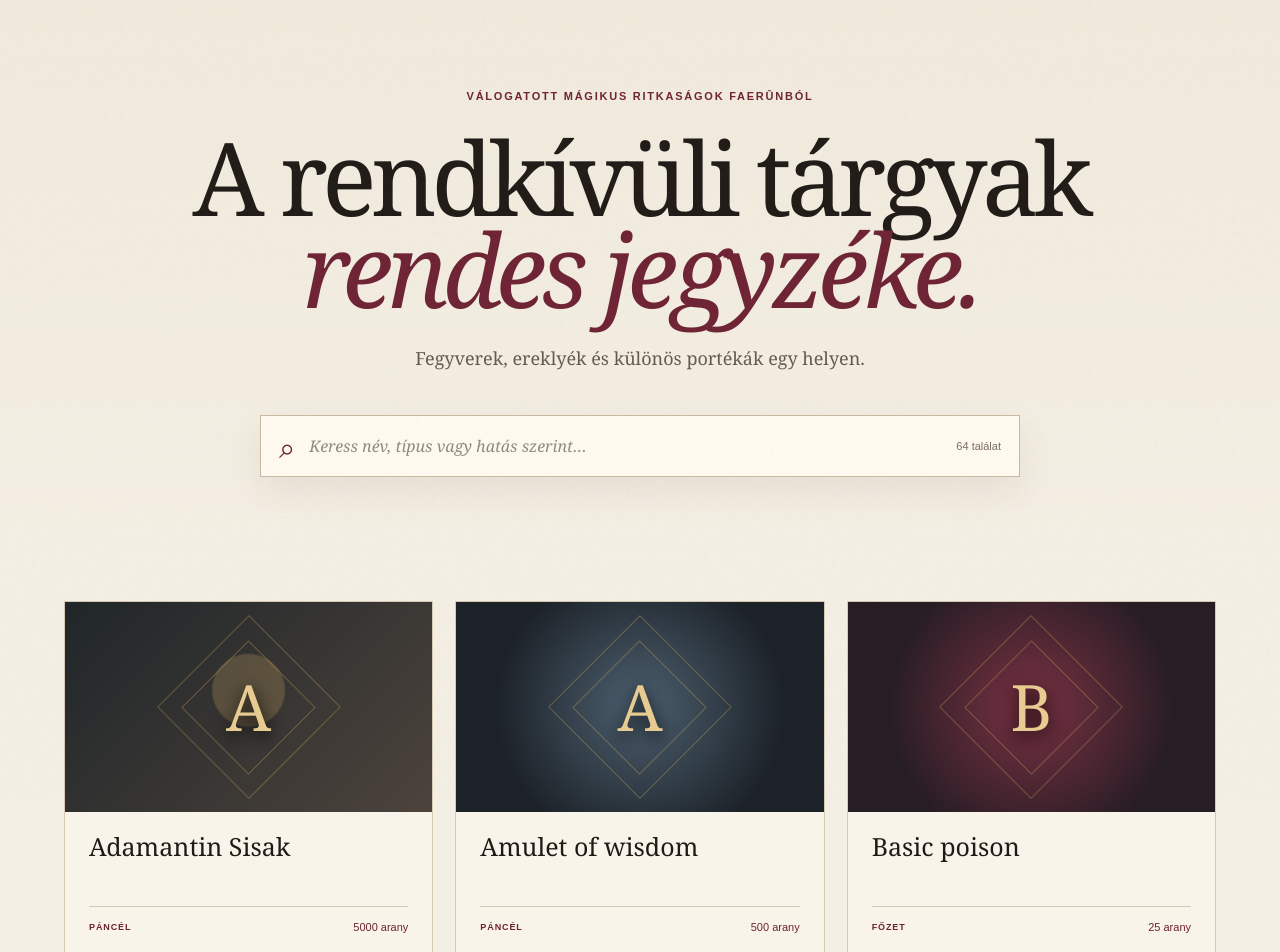
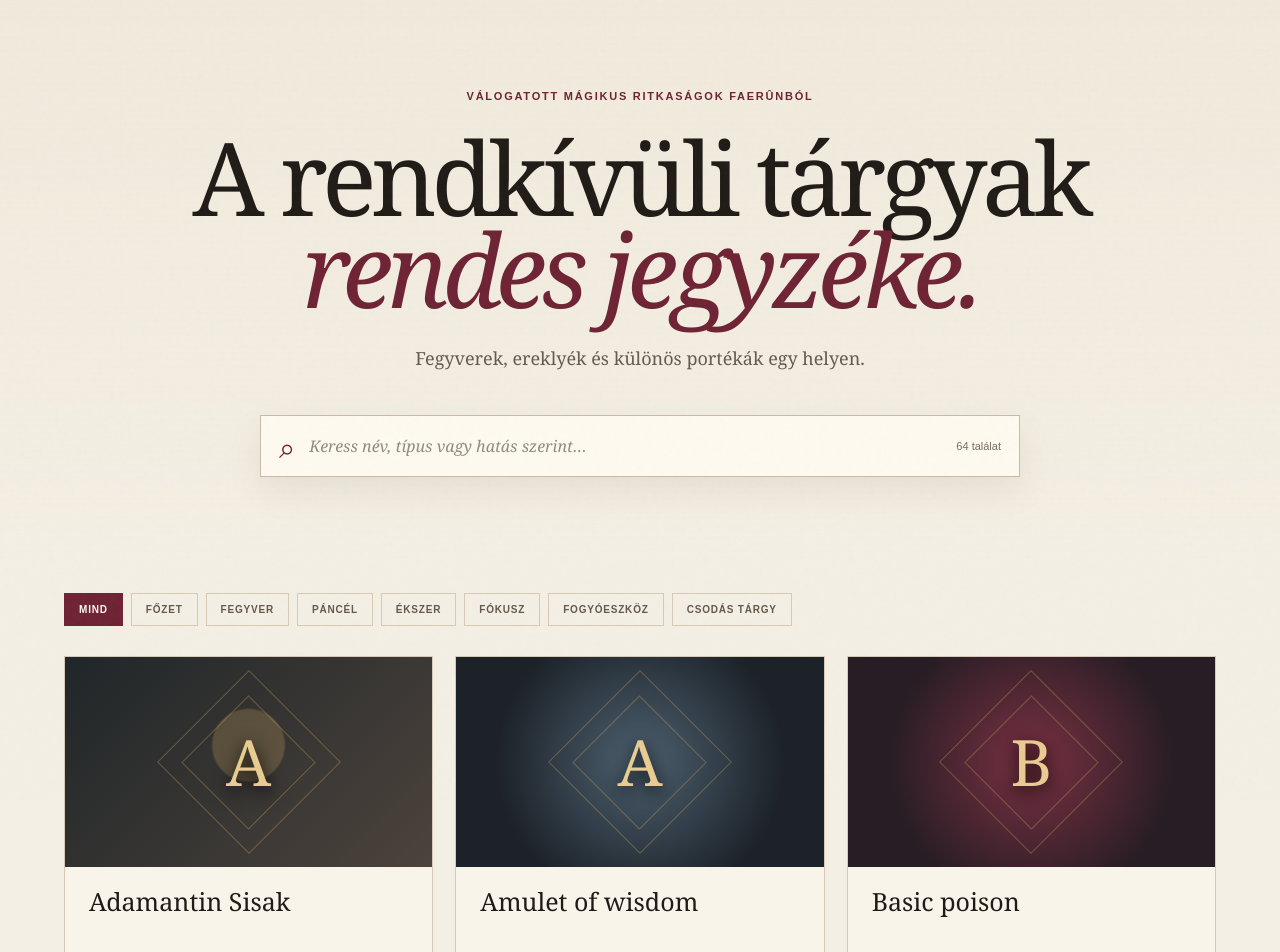
Before and after one commit to 90tszabotibor/Item-Catalog, a Next.js app: page / in a window 1280 px wide. Shown: the top 952 px of the page. Built offline with nearby package versions, Linux system fonts and the light colour scheme.

Commit message:
Restore filters and add jewelry category

```diff
--- a/app/items.generated.ts
+++ b/app/items.generated.ts
@@ -10,7 +10,7 @@ export const items = [
   {
     "id": 31,
     "name": "Amulet of wisdom",
-    "category": "Páncél",
+    "category": "Ékszer",
     "price": 500,
     "summary": "+1 wishdom savere",
     "details": "+1 wishdom savere\n\n500 arany"
--- a/app/page.tsx
+++ b/app/page.tsx
@@ -4,13 +4,16 @@ import { useEffect, useMemo, useState } from 'react';
 import { items } from './items.generated';
 
 type Item = (typeof items)[number];
+const categories = ['Mind', 'Főzet', 'Fegyver', 'Páncél', 'Ékszer', 'Fókusz', 'Fogyóeszköz', 'Csodás tárgy'];
+
 export default function Home() {
   const [query, setQuery] = useState('');
+  const [category, setCategory] = useState('Mind');
   const [selected, setSelected] = useState<Item | null>(null);
   const filtered = useMemo(() => items.filter((item) => {
     const haystack = `${item.name} ${item.category} ${item.summary} ${item.details}`.toLocaleLowerCase('hu');
-    return haystack.includes(query.toLocaleLowerCase('hu').trim());
-  }), [query]);
+    return (category === 'Mind' || item.category === category) && haystack.includes(query.toLocaleLowerCase('hu').trim());
+  }), [query, category]);
 
   useEffect(() => {
     if (!selected) return;
@@ -23,6 +26,7 @@ export default function Home() {
   return <main>
     <header className="hero" id="top"><div className="eyebrow">Válogatott mágikus ritkaságok Faerûnból</div><h1>A rendkívüli tárgyak<br/><em>rendes jegyzéke.</em></h1><p>Fegyverek, ereklyék és különös portékák egy helyen.</p><label className="search"><span>⌕</span><input value={query} onChange={(event) => setQuery(event.target.value)} placeholder="Keress név, típus vagy hatás szerint…" aria-label="Keresés a tárgyak között"/><kbd>{filtered.length} találat</kbd></label></header>
     <section className="catalog" aria-label="Mágikus tárgyak">
+      <div className="filters" role="group" aria-label="Kategóriaszűrő">{categories.map((name) => <button key={name} className={category === name ? 'active' : ''} onClick={() => setCategory(name)}>{name}</button>)}</div>
       <div className="grid">{filtered.map((item) => <button className="card itemCard" key={item.id} onClick={() => setSelected(item)} aria-label={`${item.name} részletei`}><div className={`artifact artifact${item.id % 4}`} aria-hidden="true"><span>{item.name.charAt(0)}</span></div><div className="cardBody"><h3>{item.name}</h3><div className="cardInfo"><span>{item.category}</span><strong>{item.price ? `${item.price.toLocaleString('hu-HU')} arany` : 'Ár megegyezés szerint'}</strong></div></div></button>)}</div>
       {filtered.length === 0 && <div className="empty">A kereséshez nem találtunk tárgyat. Próbálj más kifejezést.</div>}
     </section>
--- a/scripts/generate-items.mjs
+++ b/scripts/generate-items.mjs
@@ -15,6 +15,7 @@ const files = [...new Set(auroraItemNames)].map((name) => fileByName.get(name)).
 const classify = (name, text) => {
   const value = `${name} ${text}`.toLowerCase();
   if (/potion|elixir|poison|dragon rum|incense|powder|ellenszer|csillapító|stout of valor/.test(value)) return 'Főzet';
+  if (/\bamulet\b|\bring\b/.test(value)) return 'Ékszer';
   if (/armor|helmet|sisak|cloak|cloak|coat|láncing|vestment|fur|daróc/.test(value)) return 'Páncél';
   if (/boot|gauntlet|bracer|ring|amulet|belt|circlet|diadem|earring|monocle|braclet/.test(value)) return 'Páncél';
   if (/sword|rapier|mace|maul|javelin|hammer|sickle|dagger|fegyver/.test(value)) return 'Fegyver';
```
